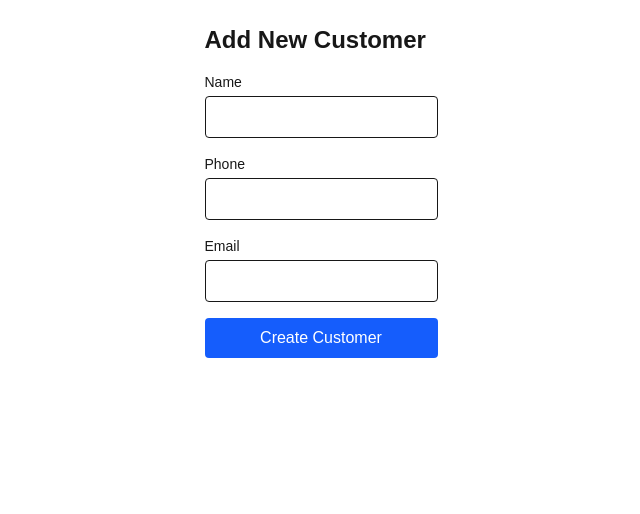
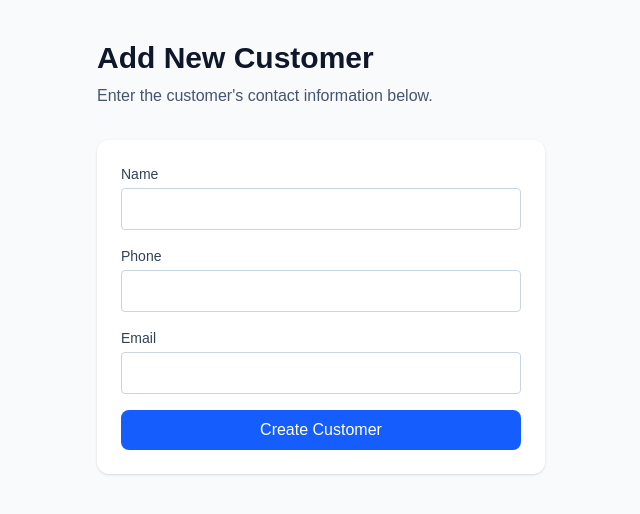
Before and after one commit to gilda256/localops, a Next.js app: page /customers/new in a window 1280 px wide. Shown: the top 514 px of the page, without its empty margins (319-959 px from the left). Built offline with nearby package versions, Linux system fonts and the light colour scheme.

Commit message:
Improve customer creation flow

```diff
--- a/app/customers/new/page.tsx
+++ b/app/customers/new/page.tsx
@@ -1,85 +1,122 @@
-'use client';
+"use client";
 
-import { useState } from 'react';
+import { useState } from "react";
 
 export default function NewCustomerPage() {
-  const [name, setName] = useState('');
-  const [phone, setPhone] = useState('');
-  const [email, setEmail] = useState('');
+  const [name, setName] = useState("");
+  const [phone, setPhone] = useState("");
+  const [email, setEmail] = useState("");
   const [loading, setLoading] = useState(false);
-  const [error, setError] = useState('');
+  const [error, setError] = useState("");
+  const [success, setSuccess] = useState("");
 
   const handleSubmit = async (e: React.FormEvent) => {
     e.preventDefault();
     setLoading(true);
-    setError('');
+    setError("");
+    setSuccess("");
 
-    // TODO: API call coming in Week 05
-    console.log('Creating customer:', { name, phone, email });
+    console.log("Customer form submitted:", { name, phone, email });
 
+    setSuccess(
+      "Customer information was submitted successfully."
+    );
     setLoading(false);
-    // Redirect or show success message
   };
 
   return (
-    <main className="p-6 max-w-md mx-auto">
-      <h1 className="text-2xl font-bold mb-4">Add New Customer</h1>
+    <main className="min-h-screen bg-slate-50 px-6 py-10">
+      <section className="mx-auto max-w-md">
+        <h1 className="text-3xl font-bold text-slate-900">
+          Add New Customer
+        </h1>
 
-      <form onSubmit={handleSubmit} className="space-y-4">
+        <p className="mt-2 text-slate-600">
+          Enter the customer&apos;s contact information below.
+        </p>
+
+        <form
+          onSubmit={handleSubmit}
+          className="mt-8 space-y-4 rounded-xl bg-white p-6 shadow-sm"
+        >
           <div>
-          <label htmlFor="name" className="block text-sm font-medium mb-1">
+            <label
+              htmlFor="name"
+              className="mb-1 block text-sm font-medium text-slate-700"
+            >
               Name
             </label>
+
             <input
               id="name"
               type="text"
               value={name}
               onChange={(e) => setName(e.target.value)}
               required
-            className="w-full px-3 py-2 border rounded focus:outline-none focus:ring-2 focus:ring-blue-500"
+              className="w-full rounded border border-slate-300 px-3 py-2 text-slate-900 outline-none focus:ring-2 focus:ring-blue-500"
             />
           </div>
 
           <div>
-          <label htmlFor="phone" className="block text-sm font-medium mb-1">
+            <label
+              htmlFor="phone"
+              className="mb-1 block text-sm font-medium text-slate-700"
+            >
               Phone
             </label>
+
             <input
               id="phone"
               type="tel"
               value={phone}
               onChange={(e) => setPhone(e.target.value)}
               required
-            className="w-full px-3 py-2 border rounded focus:outline-none focus:ring-2 focus:ring-blue-500"
+              className="w-full rounded border border-slate-300 px-3 py-2 text-slate-900 outline-none focus:ring-2 focus:ring-blue-500"
             />
           </div>
 
           <div>
-          <label htmlFor="email" className="block text-sm font-medium mb-1">
+            <label
+              htmlFor="email"
+              className="mb-1 block text-sm font-medium text-slate-700"
+            >
               Email
             </label>
+
             <input
               id="email"
               type="email"
               value={email}
               onChange={(e) => setEmail(e.target.value)}
               required
-            className="w-full px-3 py-2 border rounded focus:outline-none focus:ring-2 focus:ring-blue-500"
+              className="w-full rounded border border-slate-300 px-3 py-2 text-slate-900 outline-none focus:ring-2 focus:ring-blue-500"
             />
           </div>
 
           {error && (
-          <p className="text-red-600 text-sm">{error}</p>
+            <p className="text-sm text-red-600" role="alert">
+              {error}
+            </p>
+          )}
+
+          {success && (
+            <p
+              role="status"
+              className="rounded-md bg-green-50 p-3 text-sm text-green-700"
+            >
+              {success}
+            </p>
           )}
 
           <button
             type="submit"
             disabled={loading}
-          className="w-full bg-blue-600 text-white py-2 rounded hover:bg-blue-700 disabled:bg-gray-400"
+            className="w-full rounded-lg bg-blue-600 py-2 font-medium text-white hover:bg-blue-700 disabled:bg-slate-400"
           >
-          {loading ? 'Creating...' : 'Create Customer'}
+            {loading ? "Creating..." : "Create Customer"}
           </button>
         </form>
+      </section>
     </main>
   );
 }
--- a/app/customers/page.tsx
+++ b/app/customers/page.tsx
@@ -1,12 +1,25 @@
+import Link from "next/link";
+
 export default function CustomersPage() {
   return (
     <main className="min-h-screen bg-slate-50 px-6 py-10">
       <section className="mx-auto max-w-6xl">
-        <h1 className="text-3xl font-bold text-slate-900">Customers</h1>
+        <div className="flex flex-wrap items-start justify-between gap-4">
+          <div>
+            <h1 className="text-3xl font-bold text-slate-900">Customers</h1>
 
-        <p className="mt-2 text-slate-600">
-          Add and manage your business customers.
-        </p>
+            <p className="mt-2 text-slate-600">
+              Add and manage your business customers.
+            </p>
+          </div>
+
+          <Link
+            href="/customers/new"
+            className="rounded-lg bg-blue-600 px-5 py-3 font-medium text-white hover:bg-blue-700"
+          >
+            Add customer
+          </Link>
+        </div>
 
         <div className="mt-8 rounded-xl bg-white p-6 shadow-sm">
           <p className="text-slate-500">No customers added yet.</p>
```
Lines whose indentation alone changed are shown as unchanged.
